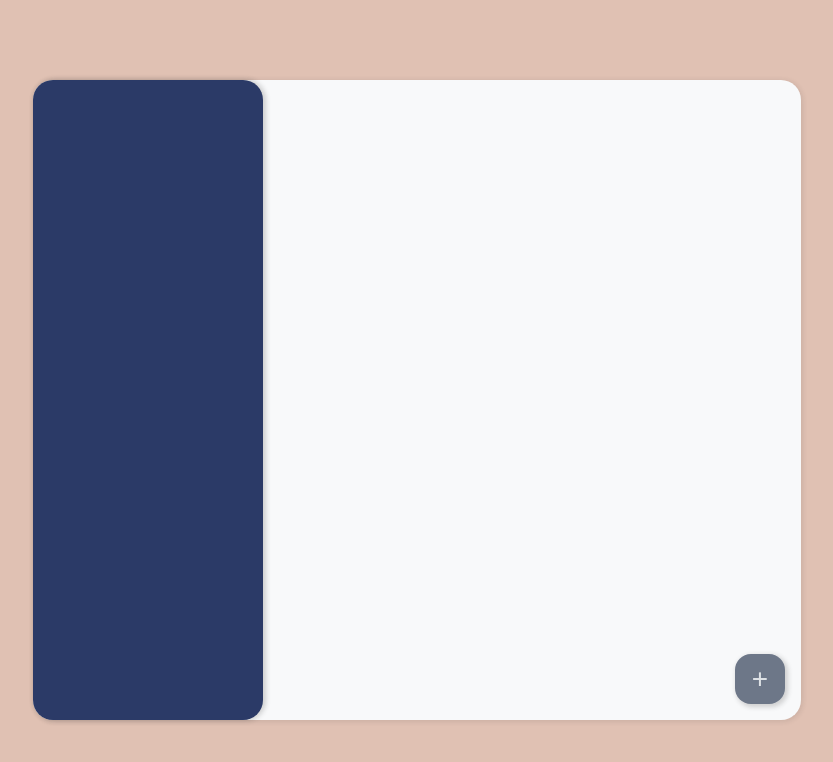
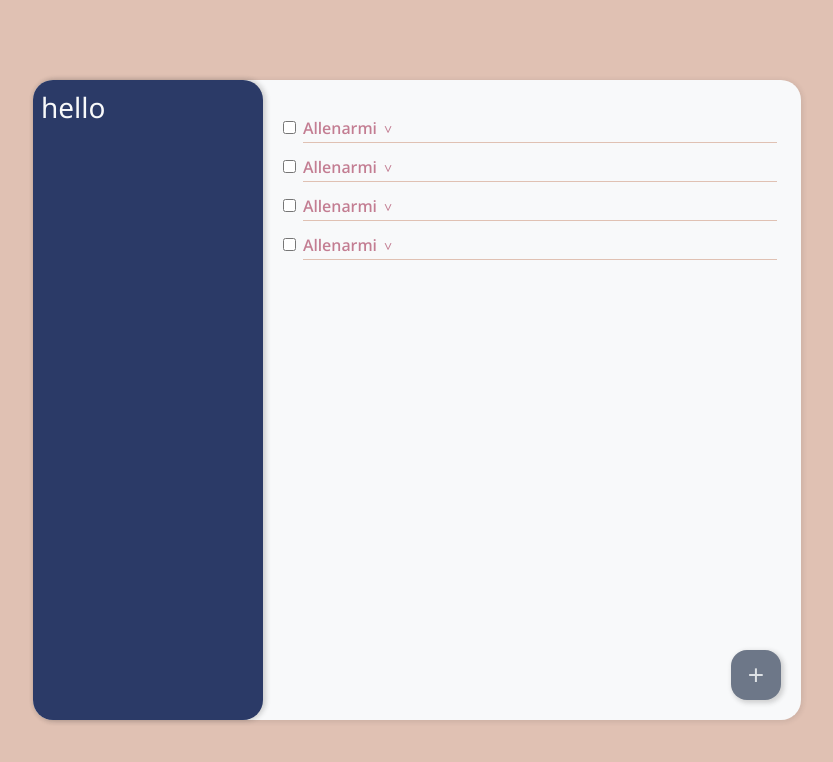
Before and after one commit to 4lokym/ToDoList, a website built with webpack: page src/index.html in a window 1280 px wide. Shown: the whole page, without its empty margins (223-1056 px from the left). Built offline with nearby package versions, Linux system fonts and the light colour scheme.

Commit message:
Style a todo element

```diff
--- a/src/index.html
+++ b/src/index.html
@@ -8,7 +8,45 @@
 </head>
 <body>
     <div class="main_window">
-        <div class="navtab"></div>
+        <div class="navtab">hello</div>
+        <div class="elementsSection">
+            <div class="anElement">
+                <input type="checkbox" name="done" id="1">
+                <span class="titleElement">
+                    <label class="titleLabel" for="1">Allenarmi</label>
+                    <span class="arrowDown">˅</span>
+                </span>
+                <div class="line"></div>
+            </div>
+
+            <div class="anElement">
+                <input type="checkbox" name="done" id="1">
+                <span class="titleElement">
+                    <label class="titleLabel" for="1">Allenarmi</label>
+                    <span class="arrowDown">˅</span>
+                </span>
+                <div class="line"></div>
+            </div>
+
+            <div class="anElement">
+                <input type="checkbox" name="done" id="1">
+                <span class="titleElement">
+                    <label class="titleLabel" for="1">Allenarmi</label>
+                    <span class="arrowDown">˅</span>
+                </span>
+                <div class="line"></div>
+            </div>
+
+            <div class="anElement">
+                <input type="checkbox" name="done" id="1">
+                <span class="titleElement">
+                    <label class="titleLabel" for="1">Allenarmi</label>
+                    <span class="arrowDown">˅</span>
+                </span>
+                <div class="line"></div>
+            </div>
+
+        </div>
         <button class="newElementButton">+</button>
     </div>
 </body>
--- a/src/style.css
+++ b/src/style.css
@@ -10,6 +10,7 @@
     margin: 0px;
     padding: 0px;
     box-sizing: border-box;
+    cursor:default;
 }
 
 
@@ -76,7 +77,7 @@ body {
 
 .main_window {
     font-size: var(--l);
-    padding: var(--s);
+    padding: var(--xxs);
     grid-row: 2/3;
     grid-column: 2/3;
     background-color: var(--h4);
@@ -86,6 +87,8 @@ body {
     border-radius: var(--m);
     box-shadow: rgba(41, 41, 41, 0.10) 1px 1px 5px 1px;
     display: grid;
+    grid-template-columns: max(150px, 30%) 1fr;
+
     position: relative;
 }
 
@@ -96,6 +99,8 @@ body {
     width: max(150px, 30%);
     background-color: var(--secondary);
     box-shadow: rgba(41, 41, 41, 0.20) 2px 0px 5px 1px;
+    padding: var(--xxs);
+    color: var(--h4);
 
 }
 
@@ -105,8 +110,8 @@ body {
 
 .newElementButton{
     position: absolute;
-    bottom: var(--s);
-    right: var(--s);
+    bottom: var(--m);
+    right: var(--m);
     width: 50px;
     height: 50px;
     border-radius: var(--s);
@@ -126,3 +131,44 @@ body {
 .newElementButton:hover{
     filter: opacity(90%);
 }
+
+.elementsSection::selection{
+    color: inherit;
+}
+
+input[type = "checkbox"]{
+    cursor: pointer;
+}
+.elementsSection{
+    padding: var(--s);
+    grid-column: 2/3;
+
+
+
+
+    .line{
+        height: 1px;
+        width: calc(100% - var(--m));
+        margin-left: var(--m);
+        background-color: var(--middle);
+    }
+
+    label.titleLabel{
+        font-size: var(--s);
+        color: var(--action);
+        font-weight: 520;
+    }
+    .arrowDown:hover{
+        filter: opacity(50%);
+        cursor: pointer;
+    }
+
+    .arrowDown{
+        color: var(--action);
+        font-size: var(--l);
+        position: relative;
+        top: 0.90rem;
+    }
+
+
+}
```
